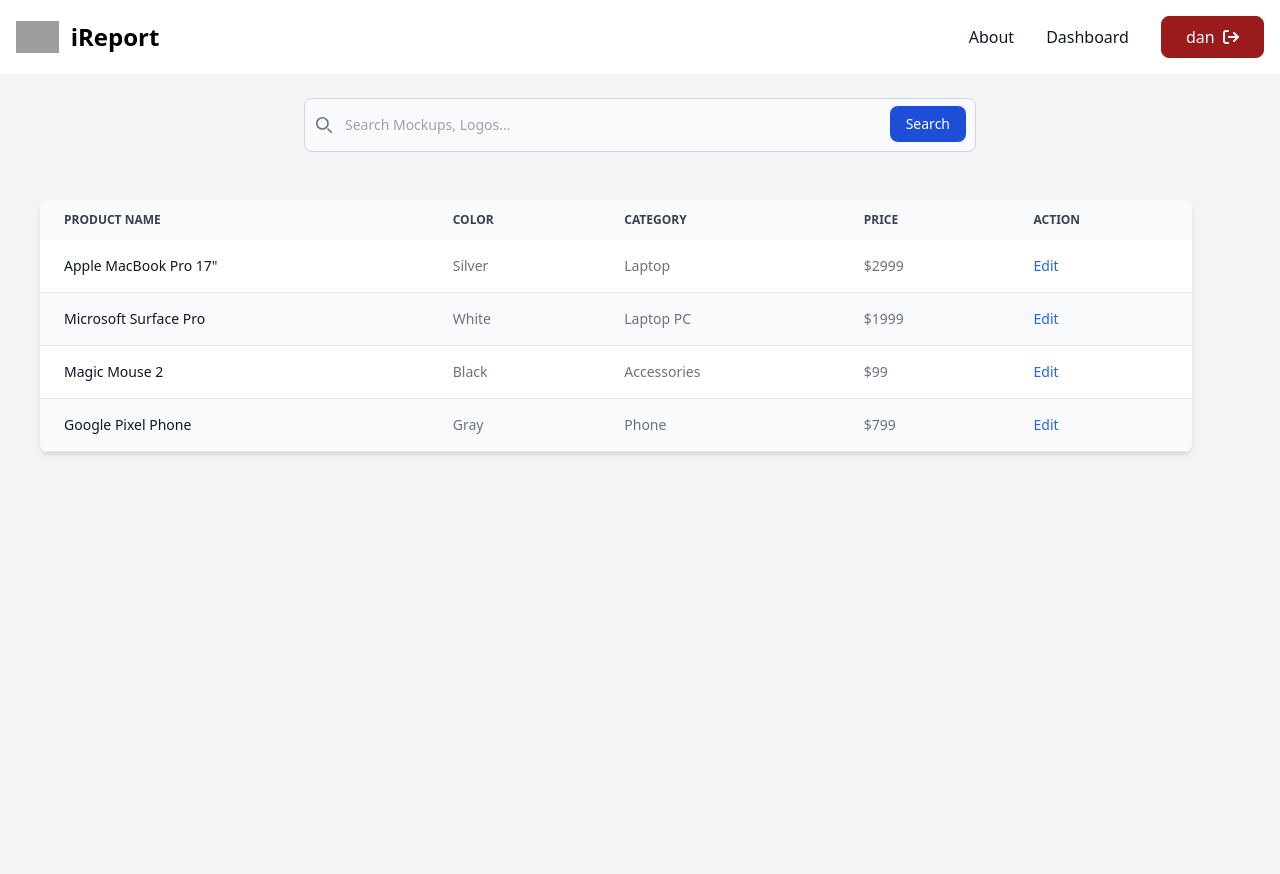
After one commit to iAmNsengi/iReport, a Django app: page /dashboard/marks in a window 1280 px wide. The commit adds this page. Run offline with Django 5.2, Linux system fonts and the light colour scheme; a user stored in the database is signed in; data comes from the database, SQL or seed files in the repository; both versions use the stored data as it was after the commit; some libraries are stand-ins or nearby versions; grey boxes are pictures that could not be loaded.

Commit message:
feat: marks table

```diff
--- a/MainApp/templates/base.html
+++ b/MainApp/templates/base.html
@@ -17,7 +17,7 @@
         <script src="https://cdn.tailwindcss.com"></script>
         <title>iReport</title>
     </head>
-    <body>
+    <body class="overflow-x-hidden">
 
 <nav class="bg-white border-gray-200 dark:bg-gray-900">
     <div class="max-w-screen-xl flex flex-wrap items-center justify-between mx-auto p-4">
--- /dev/null
+++ b/MainApp/templates/marks.html
@@ -0,0 +1,149 @@
+{% extends 'dashboard_base.html' %} {% block dashboard %}
+
+<section
+  class="flex flex-col bg-gray-100 min-h-screen w-screen space-y-6 "
+  x-data="{panel:false, menu:true}"
+>
+  <form class="max-w-2xl mx-auto my-6 w-full">
+    <label
+      for="default-search"
+      class="mb-2 text-sm font-medium text-gray-900 sr-only dark:text-white"
+      >Search</label
+    >
+    <div class="relative">
+      <div
+        class="absolute inset-y-0 start-0 flex items-center ps-3 pointer-events-none"
+      >
+        <svg
+          class="w-4 h-4 text-gray-500 dark:text-gray-400"
+          aria-hidden="true"
+          xmlns="http://www.w3.org/2000/svg"
+          fill="none"
+          viewBox="0 0 20 20"
+        >
+          <path
+            stroke="currentColor"
+            stroke-linecap="round"
+            stroke-linejoin="round"
+            stroke-width="2"
+            d="m19 19-4-4m0-7A7 7 0 1 1 1 8a7 7 0 0 1 14 0Z"
+          />
+        </svg>
+      </div>
+      <input
+        type="search"
+        id="default-search"
+        class="block w-full p-4 ps-10 text-sm text-gray-900 border border-gray-300 rounded-lg bg-gray-50 focus:ring-blue-500 focus:border-blue-500 dark:bg-gray-700 dark:border-gray-600 dark:placeholder-gray-400 dark:text-white dark:focus:ring-blue-500 dark:focus:border-blue-500"
+        placeholder="Search Mockups, Logos..."
+        required
+      />
+      <button
+        type="submit"
+        class="text-white absolute end-2.5 bottom-2.5 bg-blue-700 hover:bg-blue-800 focus:ring-4 focus:outline-none focus:ring-blue-300 font-medium rounded-lg text-sm px-4 py-2 dark:bg-blue-600 dark:hover:bg-blue-700 dark:focus:ring-blue-800"
+      >
+        Search
+      </button>
+    </div>
+  </form>
+
+  <div class="relative overflow-x-auto shadow-md sm:rounded-lg w-[90%] mx-10">
+    <table
+      class="w-full text-sm text-left rtl:text-right text-gray-500 dark:text-gray-400"
+    >
+      <thead
+        class="text-xs text-gray-700 uppercase bg-gray-50 dark:bg-gray-700 dark:text-gray-400"
+      >
+        <tr>
+          <th scope="col" class="px-6 py-3">Product name</th>
+          <th scope="col" class="px-6 py-3">Color</th>
+          <th scope="col" class="px-6 py-3">Category</th>
+          <th scope="col" class="px-6 py-3">Price</th>
+          <th scope="col" class="px-6 py-3">Action</th>
+        </tr>
+      </thead>
+      <tbody>
+        <tr
+          class="odd:bg-white odd:dark:bg-gray-900 even:bg-gray-50 even:dark:bg-gray-800 border-b dark:border-gray-700"
+        >
+          <th
+            scope="row"
+            class="px-6 py-4 font-medium text-gray-900 whitespace-nowrap dark:text-white"
+          >
+            Apple MacBook Pro 17"
+          </th>
+          <td class="px-6 py-4">Silver</td>
+          <td class="px-6 py-4">Laptop</td>
+          <td class="px-6 py-4">$2999</td>
+          <td class="px-6 py-4">
+            <a
+              href="#"
+              class="font-medium text-blue-600 dark:text-blue-500 hover:underline"
+              >Edit</a
+            >
+          </td>
+        </tr>
+        <tr
+          class="odd:bg-white odd:dark:bg-gray-900 even:bg-gray-50 even:dark:bg-gray-800 border-b dark:border-gray-700"
+        >
+          <th
+            scope="row"
+            class="px-6 py-4 font-medium text-gray-900 whitespace-nowrap dark:text-white"
+          >
+            Microsoft Surface Pro
+          </th>
+          <td class="px-6 py-4">White</td>
+          <td class="px-6 py-4">Laptop PC</td>
+          <td class="px-6 py-4">$1999</td>
+          <td class="px-6 py-4">
+            <a
+              href="#"
+              class="font-medium text-blue-600 dark:text-blue-500 hover:underline"
+              >Edit</a
+            >
+          </td>
+        </tr>
+        <tr
+          class="odd:bg-white odd:dark:bg-gray-900 even:bg-gray-50 even:dark:bg-gray-800 border-b dark:border-gray-700"
+        >
+          <th
+            scope="row"
+            class="px-6 py-4 font-medium text-gray-900 whitespace-nowrap dark:text-white"
+          >
+            Magic Mouse 2
+          </th>
+          <td class="px-6 py-4">Black</td>
+          <td class="px-6 py-4">Accessories</td>
+          <td class="px-6 py-4">$99</td>
+          <td class="px-6 py-4">
+            <a
+              href="#"
+              class="font-medium text-blue-600 dark:text-blue-500 hover:underline"
+              >Edit</a
+            >
+          </td>
+        </tr>
+        <tr
+          class="odd:bg-white odd:dark:bg-gray-900 even:bg-gray-50 even:dark:bg-gray-800 border-b dark:border-gray-700"
+        >
+          <th
+            scope="row"
+            class="px-6 py-4 font-medium text-gray-900 whitespace-nowrap dark:text-white"
+          >
+            Google Pixel Phone
+          </th>
+          <td class="px-6 py-4">Gray</td>
+          <td class="px-6 py-4">Phone</td>
+          <td class="px-6 py-4">$799</td>
+          <td class="px-6 py-4">
+            <a
+              href="#"
+              class="font-medium text-blue-600 dark:text-blue-500 hover:underline"
+              >Edit</a
+            >
+          </td>
+        </tr>
+      </tbody>
+    </table>
+  </div>
+</section>
+{% endblock%}
--- a/MainApp/urls.py
+++ b/MainApp/urls.py
@@ -3,9 +3,10 @@
 
 urlpatterns = [
     path('', HomePage.as_view()),
-    path('dashboard/', Dashboard.as_view()),
     path('add-student/',AddStudent),
     path('add-course/',AddCourse),
+    path('dashboard/', Dashboard.as_view()),
+    path('dashboard/marks', Marks.as_view()),
     path('dashboard/report/<int:student_id>/', StudentReport.as_view(), name='student_report'),
     path('login/', Login.as_view()),
     path('signup/', Signup.as_view()),
--- a/MainApp/views.py
+++ b/MainApp/views.py
@@ -102,6 +102,17 @@
     return redirect('/dashboard/')
 
 
+class Marks(LoginRequiredMixin,View):
+     def get(self,request):
+        logged_in_user = User.objects.get(username =request.user)
+        context ={
+             ''
+        }
+        return render(request,'marks.html')
+
+
+
+
 @login_required
 def add_marks(request):
     if request.method == 'POST':
```
Also changed, not shown: db.sqlite3.
